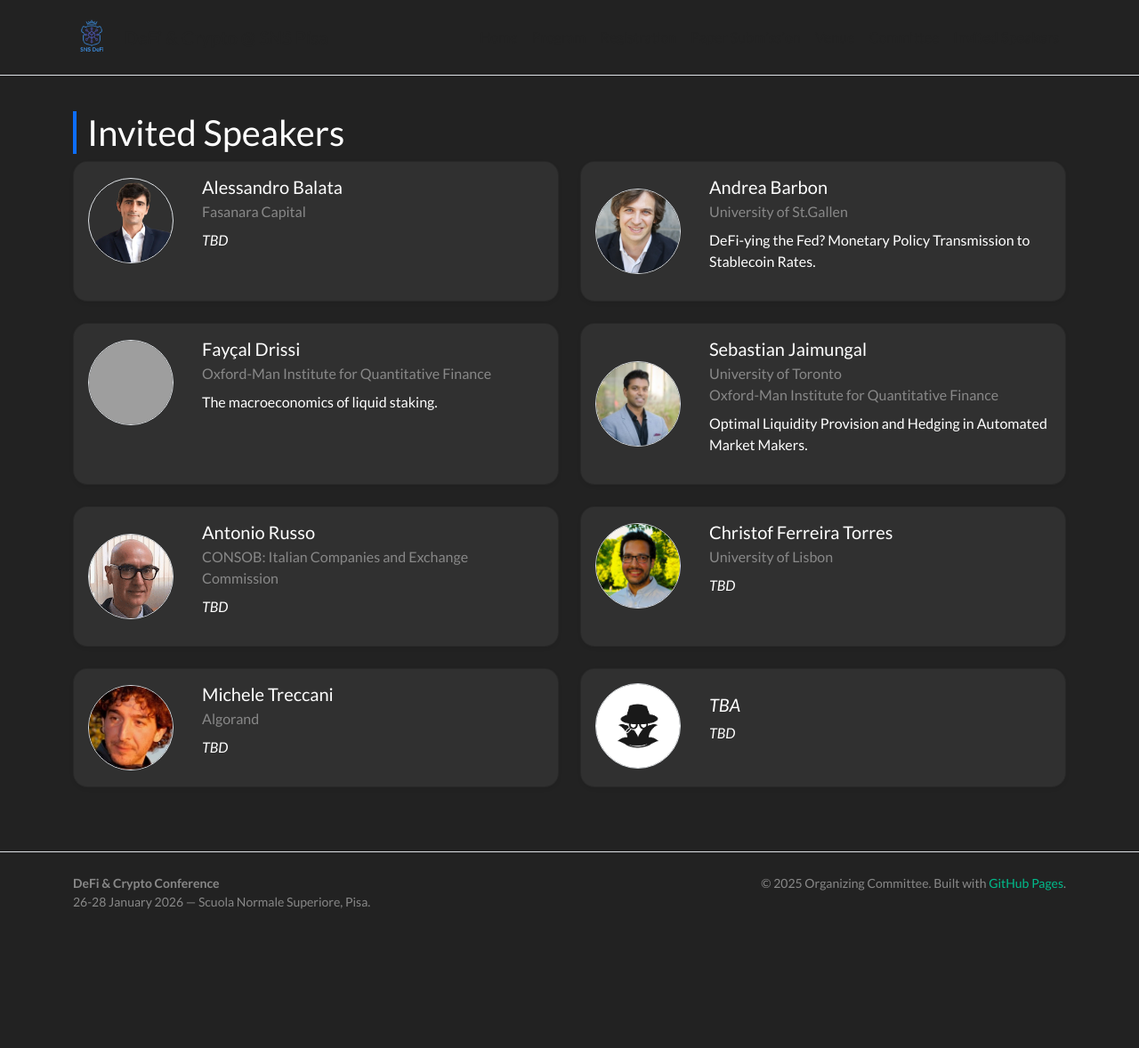
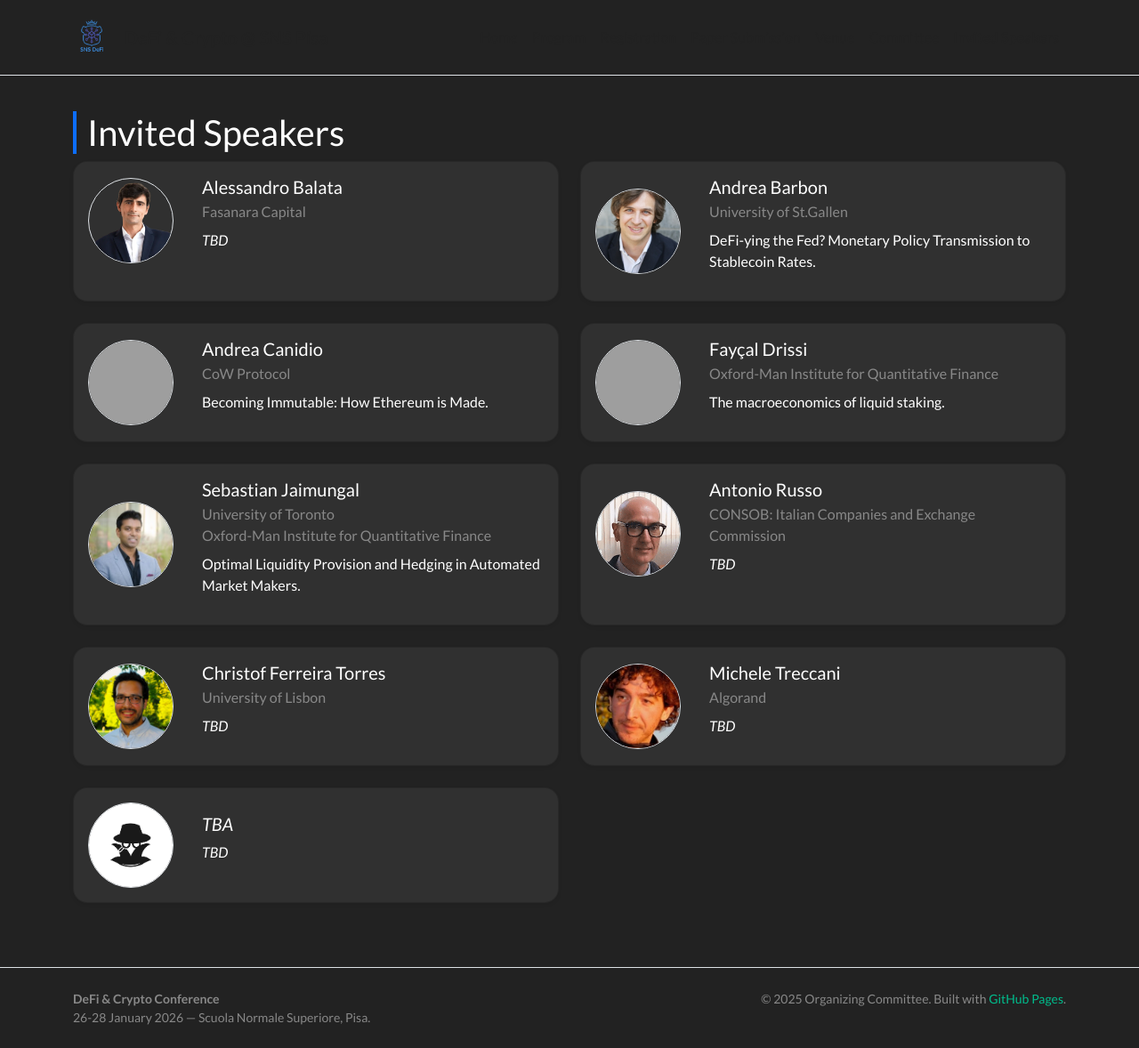
Before and after one commit to sns-defi/sns-defi.github.io, a Jekyll site: the page built from speakers.md, in a window 1280 px wide and 1178 px high. Shown: the whole window at 89% size. Built offline with Jekyll 4.4.1, drawn with Linux system fonts in a browser that asks for light colours; nearby versions of some CDN libraries; grey boxes are pictures that could not be loaded.

Commit message:
Update speakers.yml

```diff
--- a/_data/speakers.yml
+++ b/_data/speakers.yml
@@ -9,6 +9,12 @@
   image: "/assets/img/speakers/barbon.jpeg"
   bio: |
     DeFi-ying the Fed? Monetary Policy Transmission to Stablecoin Rates.
+
+- name: "Andrea Canidio"
+  affiliation: "CoW Protocol"
+  image: "/assets/img/speakers/canidio.jpg"
+  bio: |
+    Becoming Immutable: How Ethereum is Made.
 
 - name: "Fayçal Drissi"
   affiliation: "Oxford-Man Institute for Quantitative Finance"
```
